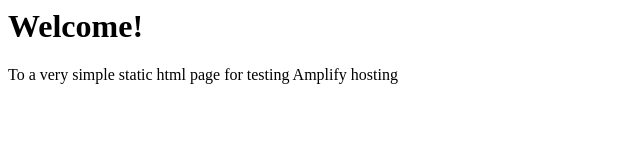
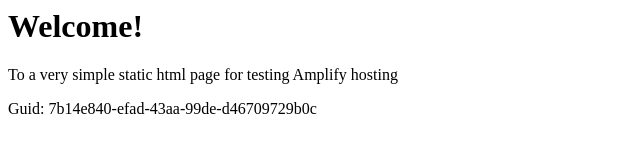
Before and after one commit to aws-aemilia-icn/Github-PR-Commit-Integration-Test-DoNotTouch-v1-preprod-ap-northeast-2, a website: page src/index.html in a window 1280 px wide. Shown: the whole page, without its empty margins (0-640 px from the left). Drawn offline with Linux system fonts and the light colour scheme.

Commit message:
commit from integ tests

```diff
--- a/src/index.html
+++ b/src/index.html
@@ -1,3 +1,5 @@
+
+
 <html lang="en">
 
 <head>
@@ -10,6 +12,6 @@
 <body>
     <h1>Welcome!</h1>
     <p>To a very simple static html page for testing Amplify hosting</p>
-</body>
+    <p>Guid: 7b14e840-efad-43aa-99de-d46709729b0c</p></body>
 
 </html>
```
